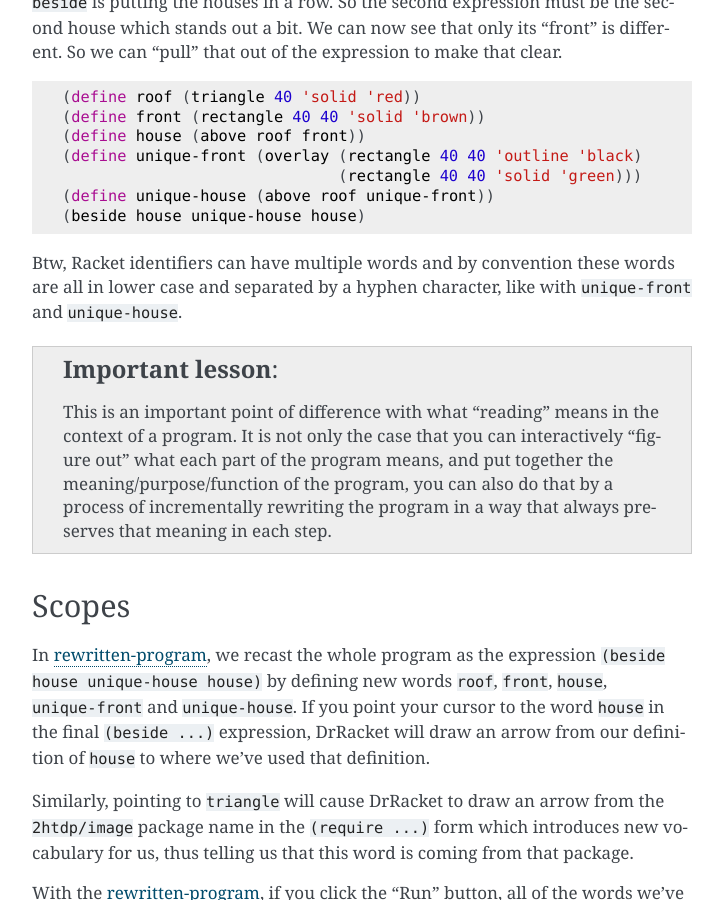
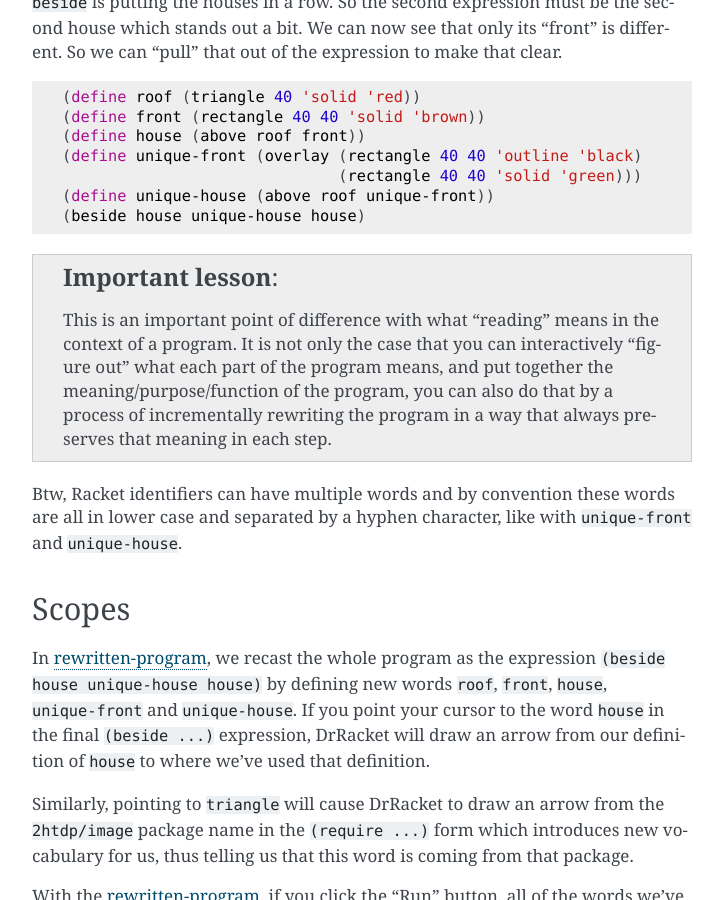
Before and after one commit to kreauniv/complit, a Sphinx documentation site: the page built from source/interrogation.rst, in a window 1280 px wide and 900 px high, scrolled down 7892 px. Shown: the whole window, without its empty margins (388-1111 px from the left). Built offline with Sphinx 7.4.7, drawn with Linux system fonts in a browser that asks for light colours; some of the changed lines change nothing that is shown.

Commit message:
Slight prose reorganization

```diff
--- a/source/interrogation.rst
+++ b/source/interrogation.rst
@@ -321,10 +321,6 @@ that clear.
    (define unique-house (above roof unique-front))
    (beside house unique-house house)
 
-Btw, Racket identifiers can have multiple words and by convention these words
-are all in lower case and separated by a hyphen character, like with
-``unique-front`` and ``unique-house``.
-
 .. admonition:: **Important lesson**
 
    This is an important point of difference with what "reading" means in the
@@ -333,6 +329,10 @@ are all in lower case and separated by a hyphen character, like with
    meaning/purpose/function of the program, you can also do that by a process
    of incrementally rewriting the program in a way that always preserves that
    meaning in each step.
+
+Btw, Racket identifiers can have multiple words and by convention these words
+are all in lower case and separated by a hyphen character, like with
+``unique-front`` and ``unique-house``.
 
 Scopes
 ------
```
